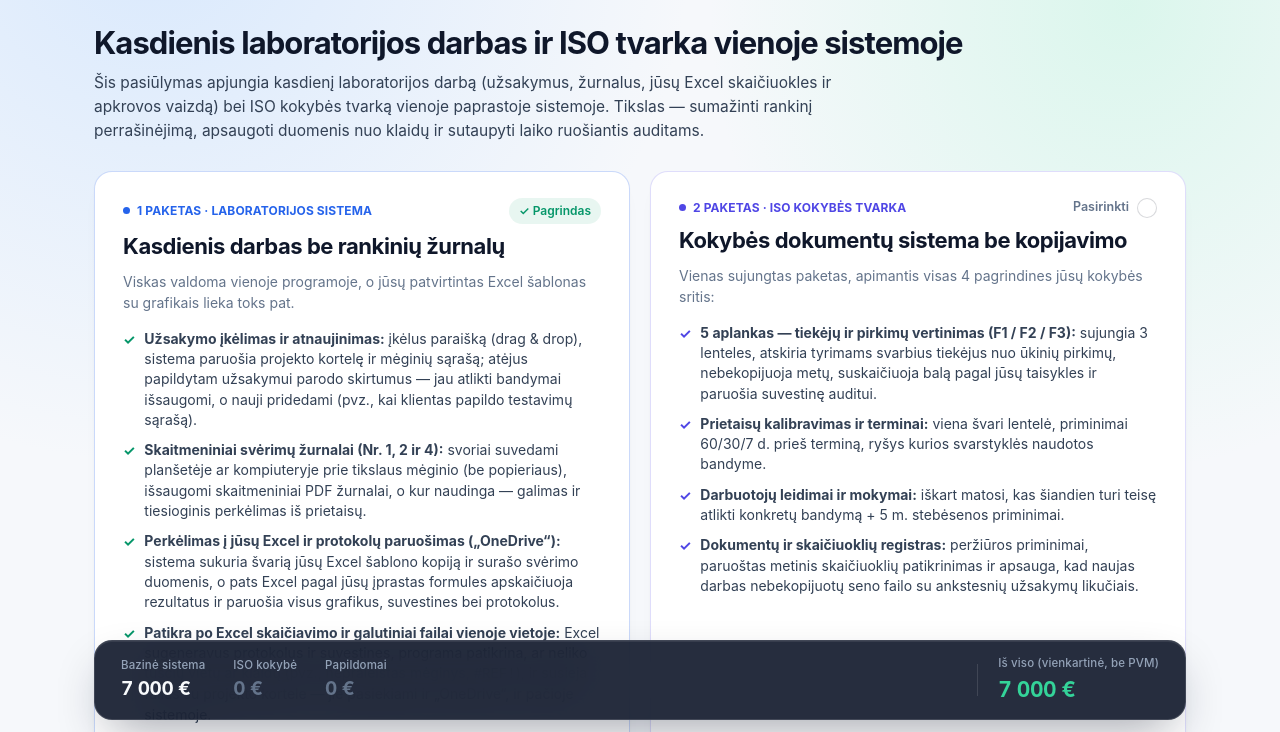
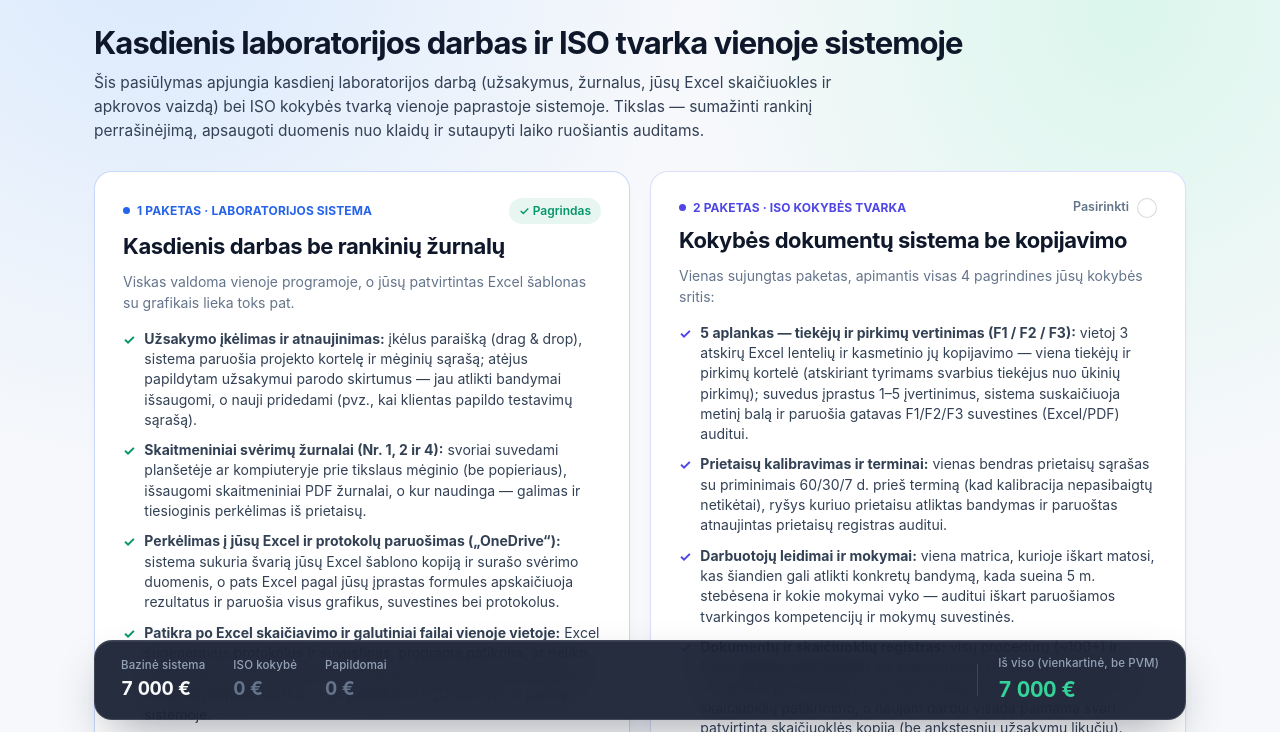
Before and after one commit to JustinasBarr/lab-preview-2026, a plain HTML site: page pasiulymas.html in a window 1280 px wide. Shown: the part 66-798 px from the top of the page. Drawn offline with Linux system fonts and the light colour scheme.

Commit message:
Clarify ISO package deliverables, scoring workflow, and document register benefit

```diff
--- a/pasiulymas.html
+++ b/pasiulymas.html
@@ -327,10 +327,10 @@
           <h2>Kokybės dokumentų sistema be kopijavimo</h2>
           <p class="hero-sub">Vienas sujungtas paketas, apimantis visas 4 pagrindines jūsų kokybės sritis:</p>
           <ul class="pts">
-            <li><span class="chk iso">✓</span> <span><strong>5 aplankas — tiekėjų ir pirkimų vertinimas (F1 / F2 / F3):</strong> sujungia 3 lenteles, atskiria tyrimams svarbius tiekėjus nuo ūkinių pirkimų, nebekopijuoja metų, suskaičiuoja balą pagal jūsų taisykles ir paruošia suvestinę auditui.</span></li>
-            <li><span class="chk iso">✓</span> <span><strong>Prietaisų kalibravimas ir terminai:</strong> viena švari lentelė, priminimai 60/30/7 d. prieš terminą, ryšys kurios svarstyklės naudotos bandyme.</span></li>
-            <li><span class="chk iso">✓</span> <span><strong>Darbuotojų leidimai ir mokymai:</strong> iškart matosi, kas šiandien turi teisę atlikti konkretų bandymą + 5 m. stebėsenos priminimai.</span></li>
-            <li><span class="chk iso">✓</span> <span><strong>Dokumentų ir skaičiuoklių registras:</strong> peržiūros priminimai, paruoštas metinis skaičiuoklių patikrinimas ir apsauga, kad naujas darbas nebekopijuotų seno failo su ankstesnių užsakymų likučiais.</span></li>
+            <li><span class="chk iso">✓</span> <span><strong>5 aplankas — tiekėjų ir pirkimų vertinimas (F1 / F2 / F3):</strong> vietoj 3 atskirų Excel lentelių ir kasmetinio jų kopijavimo — viena tiekėjų ir pirkimų kortelė (atskiriant tyrimams svarbius tiekėjus nuo ūkinių pirkimų); suvedus įprastus 1–5 įvertinimus, sistema suskaičiuoja metinį balą ir paruošia gatavas F1/F2/F3 suvestines (Excel/PDF) auditui.</span></li>
+            <li><span class="chk iso">✓</span> <span><strong>Prietaisų kalibravimas ir terminai:</strong> vienas bendras prietaisų sąrašas su priminimais 60/30/7 d. prieš terminą (kad kalibracija nepasibaigtų netikėtai), ryšys kuriuo prietaisu atliktas bandymas ir paruoštas atnaujintas prietaisų registras auditui.</span></li>
+            <li><span class="chk iso">✓</span> <span><strong>Darbuotojų leidimai ir mokymai:</strong> viena matrica, kurioje iškart matosi, kas šiandien gali atlikti konkretų bandymą, kada sueina 5 m. stebėsena ir kokie mokymai vyko — auditui iškart paruošiamos tvarkingos kompetencijų ir mokymų suvestinės.</span></li>
+            <li><span class="chk iso">✓</span> <span><strong>Dokumentų ir skaičiuoklių registras:</strong> visų procedūrų (~100+) ir Excel skaičiuoklių sąrašas su automatiniais peržiūros priminimais — nebereikia prieš auditą ranka tikrinti datų ir nuo nulio pildyti metinio skaičiuoklių patikrinimo, o naujam darbui visada paimama švari patvirtinta skaičiuoklės kopija (be ankstesnių užsakymų likučių).</span></li>
           </ul>
         </div>
         <div class="foot-bar">
```
